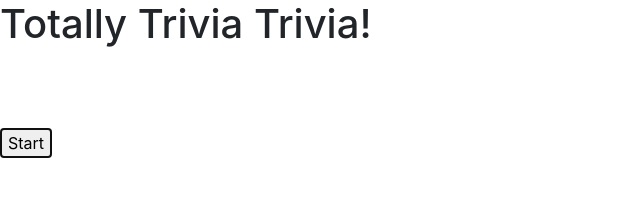
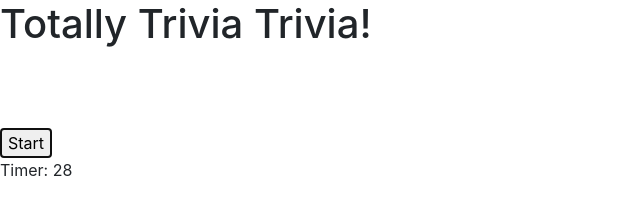
Before and after one commit to Ilene0413/TriviaGame, a plain HTML site: page index.html in a window 1280 px wide. Both pictures are taken after a click on the button "Start". Shown: the full height of the page, 0-640 px from the left. Drawn offline with nearby package versions, Linux system fonts and the light colour scheme.

Commit message:
putting object to screen

```diff
--- a/assets/javascript/app.js
+++ b/assets/javascript/app.js
@@ -7,27 +7,53 @@ $(document).ready(function () {
     // object of questions with answers and correct picture
     // array to determine if question already answered
 
-    let questionCount =0;
+    let maxQuest = 4;
+    let questionCount = 0;
     let numCorrect = 0;
     let numIncorrect = 0;
     let showTimer;
-    let triviaQuestions = [{
-        question: "question",
-        answers: [“ans1”, "ans2”, "ans3”, "ans4”],
-        correctAnswer: “correct answer”,
-        image: “image”
+    let triviaQuestions = [
+        {
+            question: "Question1",
+            answers: ["answer1", "answer2", "answer3", "answer4"],
+            correctAnswer: "Correct Respond",
+            image: "image url"
+
+        },
+        {
+            question: "Question2",
+            answers: ["answer1", "answer2", "answer3", "answer4"],
+            correctAnswer: "Correct Respond",
+            image: "image url"
+        },
+        {
+            question: "Question3",
+            answers: ["answer1", "answer2", "answer3", "answer4"],
+            correctAnswer: "Correct Respond",
+            image: "image url"
+        },
+        {
+            question: "Question4",
+            answers: ["answer1", "answer2", "answer3", "answer4"],
+            correctAnswer: "Correct Respond",
+            image: "image url"
         }];
+    let questAsked = [];
+    let questionNum;
 
 
 
     let questPicture;
 
-        $("#start").click(function() {
-
+    $("#start").click(function () {
+        // initialize question asked array to "n" for NO
+        for (var i = 0; i < maxQuest; i++) {
+            questAsked.push("n");
+        }
         console.log("start game");
 
         // put up trivia game question with answers and timer
-                triviaGame(question);
+        triviaGame(questionNum);
 
 
 
@@ -35,17 +61,37 @@ let questPicture;
     // this function puts up triva game board
 
     function triviaGame(questionNum) {
+        console.log("in triva game");
+        //get random question, mark question asked, keep count # of questions
+        //loop until get a question not answered
+        let qA = false;
+        questionNum = Math.floor(Math.random() * maxQuest);
+        while (!qA)
+            if (questAsked[questionNum] === "n") {
+                questAsked[questionNum] = "y";
+                qA = true;
+                console.log("quest asked array " + questAsked[questionNum]);
+            }
+        console.log("question number " + questionNum);
+        questionCount++;
+
         // timer set to 30 seconds and starts counting down
-    console.log("in triva game");
         showTimer = 30;
         setInterval(countDownTimer, 1000);
-    $("#question").html("<p>" + questionNUM + "</p>");
+
+        // set up trivia game board
+        $("#timer").html("<p> Timer: " + showTimer + "</p>");
+        $("#triviaQ").html("<p>" + triviaQuestions.question[questionNUM] + "</p>");
+        $("#answer1").html("<p>" + triviaQuestions.question[questionNUM].answers[0] + "</p>");
+        $("#answer2").html("<p>" + triviaQuestions.question[questionNUM].answers[1] + "</p>");
+        $("#answer3").html("<p>" + triviaQuestions.question[questionNUM].answers[2] + "</p>");
+        $("#answer4").html("<p>" + triviaQuestions.question[questionNUM].answers[3] + "</p>");
 
     }
+
     // this function counts down the timer
 
     function countDownTimer() {
-    console.log("in count down timer");
         showTimer--;
         $("#timer").html("<p> Timer: " + showTimer + "</p>");
     }
--- a/index.html
+++ b/index.html
@@ -23,7 +23,7 @@
         <button id="start">Start</button>
     </div>
     <div id="timer"></div>
-    <div id="question"></div>
+    <div id="triviaQ"></div>
     <div id="answer1"></div>
     <div id="answer2"></div>
     <div id="answer3"></div>
```
Lines whose indentation alone changed are shown as unchanged.
